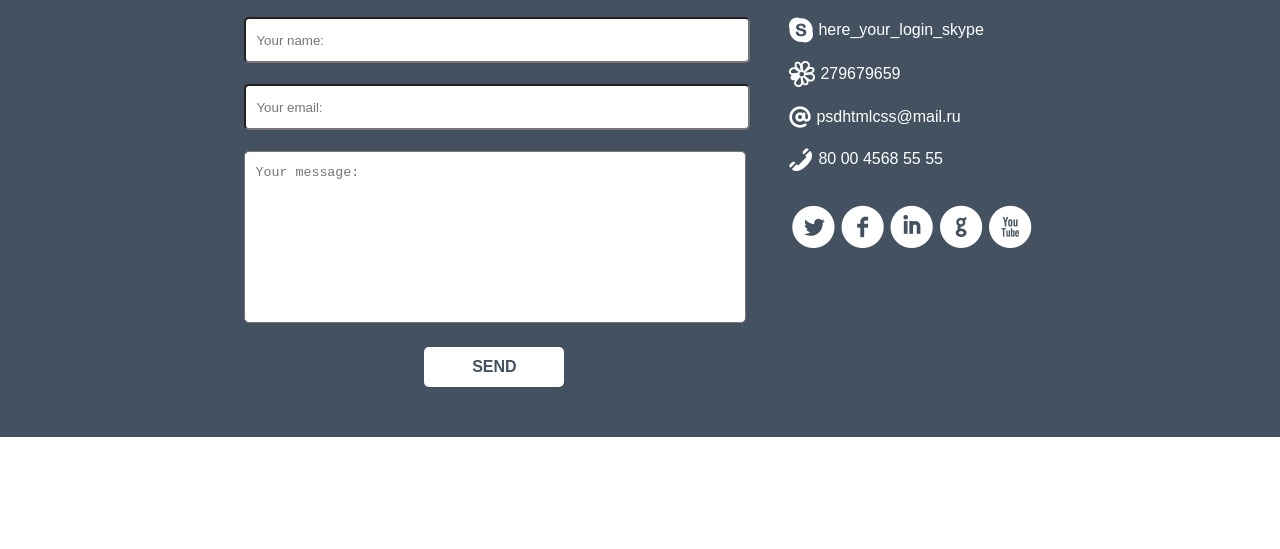
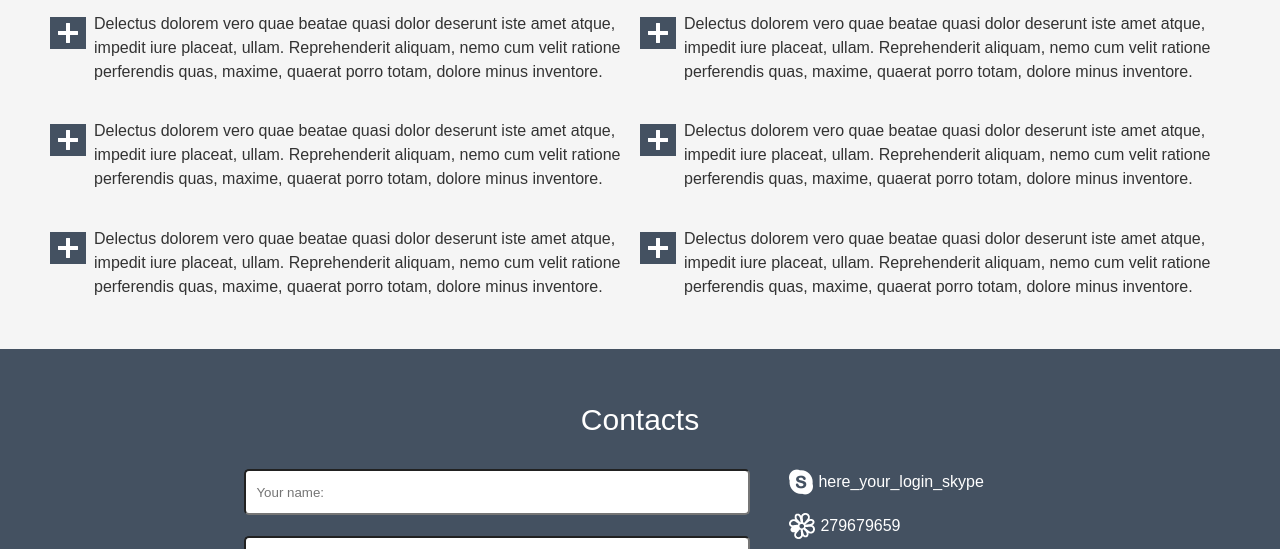
Before and after one commit to yosefvish/my-first-layout, a plain HTML site: page index.html in a window 1280 px wide. Shown: the part 764-1313 px from the top of the page. Before the commit the page ends 1201 px from the top, so only its background shows below. Drawn offline with Linux system fonts and the light colour scheme.

Commit message:
added "Dignity and pluses product" section

```diff
--- a/index.html
+++ b/index.html
@@ -24,8 +24,8 @@
             </figure>
         </header>
         <main class="clearfix">
-            <article>
-                <section class="about">
+            <article class="about">
+                <section class="about_section">
                     <h2>About your product</h2>
                     <p>
                         Lorem ipsum dolor sit amet, consectetur adipisicing elit. Nobis facilis fuga, illo at. Natus eos, eligendi illum rerum omnis porro ex, magni, explicabo veniam incidunt in quam sapiente ut ipsum.
@@ -37,6 +37,45 @@
                 <figure class="">
                     <img class="img-about" src="" alt="image about">
                 </figure>
+            </article>
+            <article class="product">
+                <h2>Dignity and pluses product</h2>
+                <section class="product-section">
+                    <section class="left">
+                        <div class="left-1">
+                            <div class="plus"><img src="images/plus.png" alt="plus"></div>
+                            <p>Delectus dolorem vero quae beatae quasi dolor deserunt iste amet atque, impedit iure placeat, ullam. Reprehenderit aliquam, nemo cum velit ratione perferendis quas, maxime, quaerat porro totam, dolore minus inventore.
+                            </p>
+                        </div>
+                        <div class="left-2">
+                           <div class="plus"><img src="images/plus.png" alt="plus"></div>
+                            <p>Delectus dolorem vero quae beatae quasi dolor deserunt iste amet atque, impedit iure placeat, ullam. Reprehenderit aliquam, nemo cum velit ratione perferendis quas, maxime, quaerat porro totam, dolore minus inventore.
+                            </p>
+                        </div>
+                        <div class="left-3">
+                          <div class="plus"><img src="images/plus.png" alt="plus"></div>
+                            <p>Delectus dolorem vero quae beatae quasi dolor deserunt iste amet atque, impedit iure placeat, ullam. Reprehenderit aliquam, nemo cum velit ratione perferendis quas, maxime, quaerat porro totam, dolore minus inventore.
+                            </p>
+                        </div>
+                    </section>
+                    <section class="right">
+                        <div class="right-1">
+                          <div class="plus"><img src="images/plus.png" alt="plus"></div>
+                            <p>Delectus dolorem vero quae beatae quasi dolor deserunt iste amet atque, impedit iure placeat, ullam. Reprehenderit aliquam, nemo cum velit ratione perferendis quas, maxime, quaerat porro totam, dolore minus inventore.
+                            </p>
+                        </div>
+                        <div class="right-2">
+                          <div class="plus"><img src="images/plus.png" alt="plus"></div>
+                            <p>Delectus dolorem vero quae beatae quasi dolor deserunt iste amet atque, impedit iure placeat, ullam. Reprehenderit aliquam, nemo cum velit ratione perferendis quas, maxime, quaerat porro totam, dolore minus inventore.
+                            </p>
+                        </div>
+                        <div class="right-3">
+                          <div class="plus"><img src="images/plus.png" alt="plus"></div>
+                            <p>Delectus dolorem vero quae beatae quasi dolor deserunt iste amet atque, impedit iure placeat, ullam. Reprehenderit aliquam, nemo cum velit ratione perferendis quas, maxime, quaerat porro totam, dolore minus inventore.
+                            </p>
+                        </div>
+                    </section>
+                </section>
             </article>
         </main>
         <footer class="clearfix">
--- a/styles/style.css
+++ b/styles/style.css
@@ -203,18 +203,16 @@ header img-header {
 main {
   width: 100%;
 }
-main article {
-  margin: 0 50px;
+.about_section {
+  width: 653px;
 }
 .about {
-  width: 653px;
-}
-article {
   display: flex;
   justify-content: space-between;
   padding: 50px 0;
+  margin: 0 50px;
 }
-article h2 {
+.about h2 {
   /* Style for "About your" */
   color: #445161;
   font-family: "Arial";
@@ -223,7 +221,7 @@ article h2 {
   line-height: 36px;
   padding-bottom: 30px;
 }
-article p {
+.about p {
   /* Style for "Pariatur i" */
   color: #333333;
   font-family: "Arial";
@@ -232,17 +230,71 @@ article p {
   line-height: 24px;
   padding-bottom: 20px;
 }
-article p:last-child {
+.about p:last-child {
   padding-bottom: 0px;
 }
-article figure {
+.about figure {
   width: 430px;
   height: 245px;
   background: #445161;
 }
-article .img-about {
+.about .img-about {
   width: 100%;
   height: 100%;
+}
+.product {
+  background-color: #f5f5f5;
+  padding: 50px;
+}
+.product h2 {
+  /* Style for "Dignity an" */
+  color: #445161;
+  font-family: "Arial";
+  font-size: 30px;
+  font-weight: 400;
+  line-height: 36px;
+  text-align: center;
+}
+.product p {
+  /* Style for "Delectus d" */
+  color: #333333;
+  font-family: "Arial";
+  font-size: 16px;
+  font-weight: 400;
+  line-height: 24px;
+}
+.product .left-1,
+.product .left-2,
+.product .left-3,
+.product .right-1,
+.product .right-2,
+.product .right-3 {
+  display: flex;
+}
+.product .left-1,
+.product .right-1 {
+  margin-bottom: 35px;
+}
+.product .left-2,
+.product .right-2 {
+  margin-bottom: 36px;
+}
+.product .plus {
+  /* Style for "Shape 3" */
+  width: 32px;
+  height: 32px;
+  background-color: #445161;
+  display: flex;
+  justify-content: center;
+  align-items: center;
+  margin-right: 8px;
+  padding: 0 8px;
+  margin-top: 5px;
+}
+.product-section {
+  display: flex;
+  justify-content: space-between;
+  margin-top: 29px;
 }
 /******* FOOTER ********/
 footer {
```
Also changed, not shown: images/plus.png (added).
